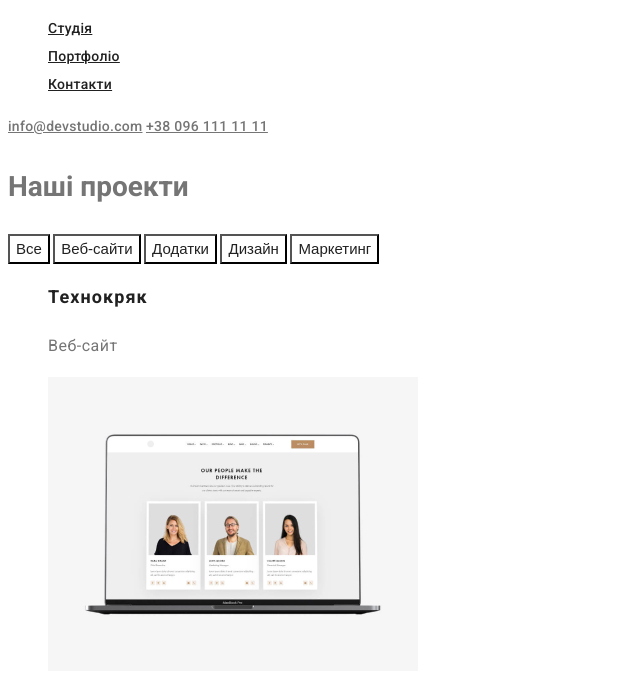
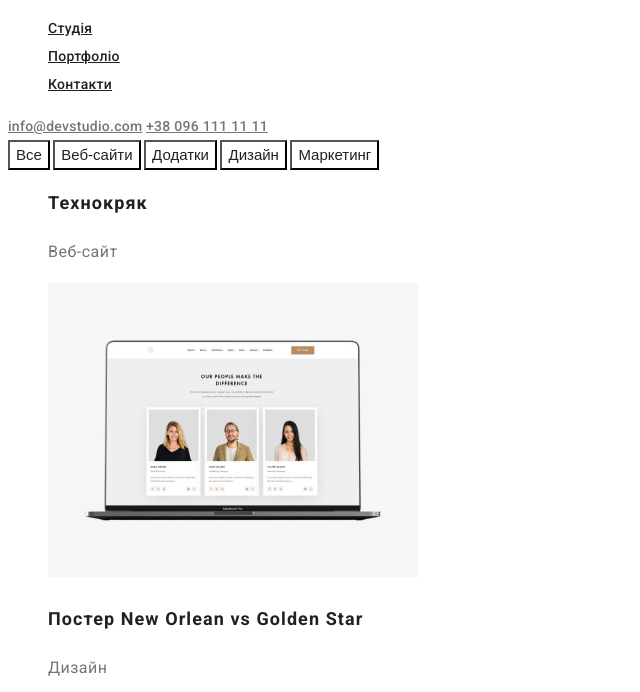
Before and after one commit to Fludlich/goit-markup-hw-02, a plain HTML site: page portfolio.html in a window 1280 px wide. Shown: the part 41-733 px from the top of the page, without its empty margins (0-640 px from the left). Drawn offline with Linux system fonts and the light colour scheme.

Commit message:
hide some elm

```diff
--- a/css/styles.css
+++ b/css/styles.css
@@ -166,6 +166,7 @@ background-color: var(--accent-color);
     line-height: 1.87;
     letter-spacing: 0.03em;
 }
+/*reactions of contacts*/
 .contacts:hover,
 .contacts:focus{
 color: var(--accent-color);
--- a/portfolio.html
+++ b/portfolio.html
@@ -28,7 +28,7 @@
                 <a class="contacts" href="tel:">+38 096 111 11 11</a>
         </header>
    <main>
-        <div>     <h1>Наші проекти</h1>
+        <div>     <h1 class="need-to-hide">Наші проекти</h1>
             <button class="buttons" type="button">Все</button>
             <button class="buttons" type="button">Веб-сайти</button>
             <button class="buttons" type="button">Додатки</button>
```
Also changed, not shown: 1 other file.
